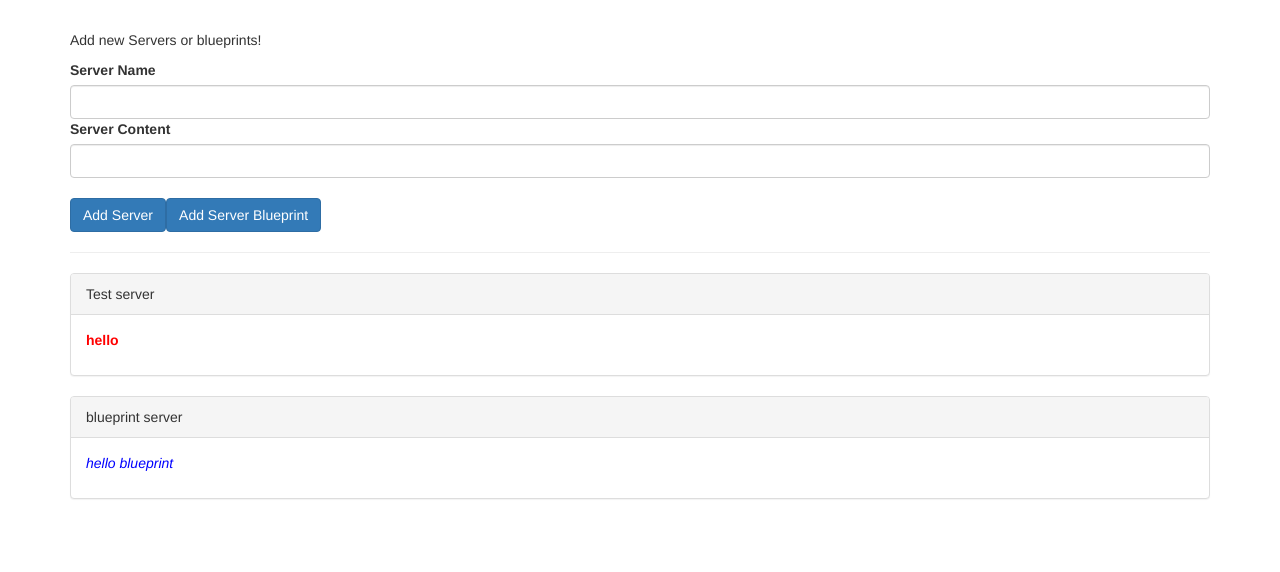
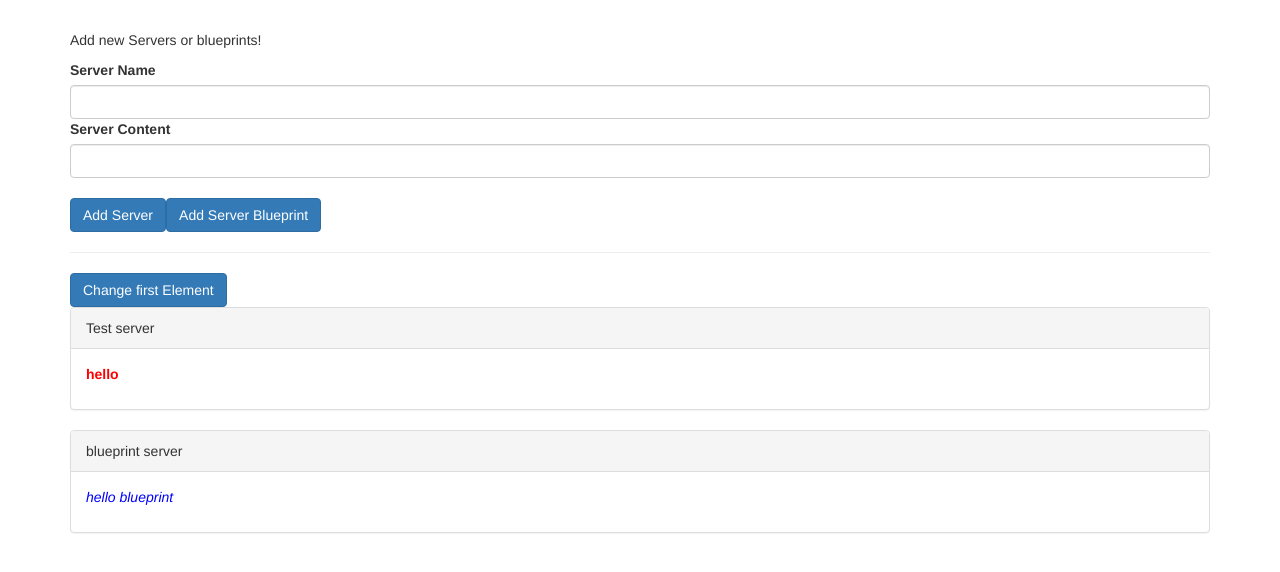
Before and after one commit to hackerbaria/learn-angular, an Angular app in the folder cmp-databinding-start/: page / in a window 1280 px wide. Shown: the top 572 px of the page. Built offline with nearby package versions, Linux system fonts and the light colour scheme.

Commit message:
A lifecycle hook that is called when any data-bound property of a directive changes. Define an ngOnChanges() method to handle the changes.

```diff
--- a/cmp-databinding-start/src/app/app.component.html
+++ b/cmp-databinding-start/src/app/app.component.html
@@ -4,9 +4,12 @@
   <hr>
   <div class="row">
     <div class="col-xs-12">
+      <button class="btn btn-primary" (click)="onChangeFirst()">Change first Element</button>
       <app-server-element
       *ngFor="let serverElement of serverElements"
-      [element] = "serverElement">
+      [element] = "serverElement"
+      [name]="serverElement.name"
+      >
       <p>
         <strong *ngIf="serverElement.type === 'server'" style="color: red">{{
           serverElement.content
--- a/cmp-databinding-start/src/app/app.component.ts
+++ b/cmp-databinding-start/src/app/app.component.ts
@@ -10,7 +10,6 @@ export class AppComponent {
   {type:'blueprint', name:'blueprint server', content:'hello blueprint'}];
 
   onServerAdded(serverData: {serverName: string, serverContent: string}) {
-    console.log('onServerAdded appcomponent is called: ' + serverData.serverName);
     this.serverElements.push({type:'server', name: serverData.serverName, content: serverData.serverContent});
 
   }
@@ -18,4 +17,8 @@ export class AppComponent {
     this.serverElements.push({type:'blueprint', name: serverData.serverName, content: serverData.serverContent});
   }
 
+  onChangeFirst() {
+    this.serverElements[0].name = 'Thong';
+  }
+
 }
--- a/cmp-databinding-start/src/app/server-element/server-element.component.ts
+++ b/cmp-databinding-start/src/app/server-element/server-element.component.ts
@@ -1,19 +1,31 @@
 import { element } from 'protractor';
-import { Component, Input, OnInit } from '@angular/core';
+import { Component, Input, OnChanges, OnInit, SimpleChanges } from '@angular/core';
 
 @Component({
   selector: 'app-server-element',
   templateUrl: './server-element.component.html',
   styleUrls: ['./server-element.component.css']
 })
-export class ServerElementComponent implements OnInit {
+export class ServerElementComponent implements OnInit, OnChanges {
 
   @Input() element: {type: string, name: string, content: string};
 
+  @Input() name;
 
-  constructor() { }
+
+  constructor() {
+    console.log('constructor is called!')
+   }
+
+  ngOnChanges(changes: SimpleChanges): void {
+    console.log('ngOnChanges is called');
+    console.log(changes);
+  }
 
   ngOnInit(): void {
+    console.log('ngOnInit is caleld');
   }
 
+
+
 }
```
